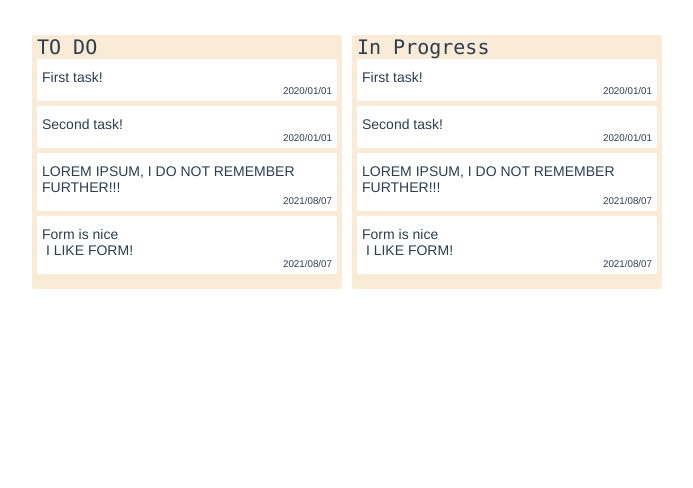
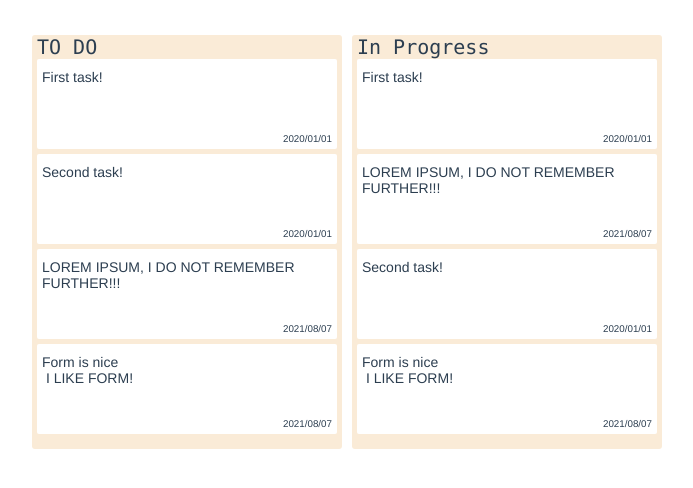
Before and after one commit to DarkoiV/Kanban, a Vue app: page / in a window 1280 px wide. Shown: the top 488 px of the page, without its empty margins (3-696 px from the left). Built offline with nearby package versions, Linux system fonts and the light colour scheme.

Commit message:
Added board component

```diff
--- a/src/App.vue
+++ b/src/App.vue
@@ -1,108 +1,17 @@
 <template>
   <div class="main-body">
-    <List v-for="taskList in boardLists"
-      :pos="taskList.pos"
-      :title="taskList.title"
-      :key="taskList.id"
-      :tasks="taskList.list"
-      @update-description="updateDescription"
-    />
+    <Board/>
   </div>
 </template>
 
 <script>
-import List from './components/List.vue'
+import Board from './components/Board.vue'
 
 export default {
   name: 'App',
 
   components: {
-    List
-  },
-
-  // Store task list(s)
-  data() {
-    return {
-      boardLists: []
-    }
-  },
-
-  // TMP populate multiple task list with predefined tasks
-  created() {
-    this.boardLists = [
-      {
-        pos: 0,
-        title: "TO DO",
-        list: [
-          {
-            id: 1,
-            pos: 0,
-            description: "First task!",
-            due: "2020/01/01"
-          },
-          {
-            id: 2,
-            pos: 1,
-            description: "Second task!",
-            due: "2020/01/01"
-          },
-          {
-            id: 3,
-            pos: 2,
-            description: "LOREM IPSUM, I DO NOT REMEMBER FURTHER!!!",
-            due: "2021/08/07"
-          },
-          {
-            id: 4,
-            pos: 3,
-            description: "Form is nice \n I LIKE FORM!",
-            due: "2021/08/07"
-          }
-        ]
-      },
-      {
-        pos: 1,
-        title: "In Progress",
-        list: [
-          {
-            id: 1,
-            pos: 0,
-            description: "First task!",
-            due: "2020/01/01"
-          },
-          {
-            id: 2,
-            pos: 2,
-            description: "Second task!",
-            due: "2020/01/01"
-          },
-          {
-            id: 3,
-            pos: 1,
-            description: "LOREM IPSUM, I DO NOT REMEMBER FURTHER!!!",
-            due: "2021/08/07"
-          },
-          {
-            id: 4,
-            pos: 3,
-            description: "Form is nice \n I LIKE FORM!",
-            due: "2021/08/07"
-          }
-        ]
-      }
-    ]
-  },
-
-  methods: {
-    // Update description of task
-    updateDescription(listPos, taskID, newDescription) {
-      this.boardLists[listPos].list.map(task =>{
-        if(task.id == taskID){
-          task.description = newDescription;
-        }
-        return task;
-      })
-    }
+    Board
   },
 
 }
--- /dev/null
+++ b/src/components/Board.vue
@@ -0,0 +1,111 @@
+<template>
+    <List v-for="taskList in boardLists"
+      :pos="taskList.pos"
+      :title="taskList.title"
+      :key="taskList.id"
+      :tasks="taskList.tasks"
+      @update-description="updateDescription"
+    />
+</template>
+
+<script>
+import List from './List.vue'
+
+export default {
+  name: 'Board',
+
+  components: {
+    List
+  },
+
+  data() {
+    return {
+      boardLists: []
+    }
+  },
+
+  // TMP populate multiple task list with predefined tasks
+  created() {
+    this.boardLists = [
+      {
+        pos: 0,
+        title: "TO DO",
+        tasks: [
+          {
+            id: 1,
+            pos: 0,
+            description: "First task!",
+            due: "2020/01/01"
+          },
+          {
+            id: 2,
+            pos: 1,
+            description: "Second task!",
+            due: "2020/01/01"
+          },
+          {
+            id: 3,
+            pos: 2,
+            description: "LOREM IPSUM, I DO NOT REMEMBER FURTHER!!!",
+            due: "2021/08/07"
+          },
+          {
+            id: 4,
+            pos: 3,
+            description: "Form is nice \n I LIKE FORM!",
+            due: "2021/08/07"
+          }
+        ]
+      },
+      {
+        pos: 1,
+        title: "In Progress",
+        tasks: [
+          {
+            id: 1,
+            pos: 0,
+            description: "First task!",
+            due: "2020/01/01"
+          },
+          {
+            id: 2,
+            pos: 2,
+            description: "Second task!",
+            due: "2020/01/01"
+          },
+          {
+            id: 3,
+            pos: 1,
+            description: "LOREM IPSUM, I DO NOT REMEMBER FURTHER!!!",
+            due: "2021/08/07"
+          },
+          {
+            id: 4,
+            pos: 3,
+            description: "Form is nice \n I LIKE FORM!",
+            due: "2021/08/07"
+          }
+        ]
+      }
+    ]
+
+    // Sort tasks
+    this.boardLists.forEach(list => {
+      list.tasks.sort( (t1, t2) => t1.pos - t2.pos)
+    })
+  },
+
+  methods: {
+    // Update description of task
+    updateDescription(listPos, taskID, newDescription) {
+      this.boardLists[listPos].tasks.map(task =>{
+        if(task.id == taskID){
+          task.description = newDescription;
+        }
+        return task;
+      })
+    }
+
+  },
+}
+</script>
--- a/src/components/Task.vue
+++ b/src/components/Task.vue
@@ -1,5 +1,5 @@
 <template>
-  <div class="task">
+  <div class="task" ref="taskContainer" draggable="true">
     <p
       class="cardText"
       v-show="editable"
@@ -14,6 +14,7 @@
         ref="textInput"
         @keydown.enter.shift.exact.prevent
         @keydown.enter.shift.exact="saveEdit"
+        @keydown.escape.exact="saveEdit"
         @blur="saveEdit"
         @input="resize"
       />
@@ -44,6 +45,7 @@ export default {
     editTask() {
       this.formEdit = this.taskObject.description;
       this.editable = !this.editable;
+      this.$refs.taskContainer.draggable = false;
 
       this.$nextTick(() => {
         // Resize it
@@ -58,6 +60,7 @@ export default {
     // Send edited task to parent
     saveEdit() {
       this.editable = !this.editable;
+      this.$refs.taskContainer.draggable = true;
 
       // Check if edition changed anything
       if(this.formEdit != this.taskObject.description) {
@@ -80,9 +83,13 @@ export default {
 
 <style scope>
 .task {
+  display: flex;
+  flex-direction: column;
+
   background-color: white;
   border-radius: 2px;
   font-size: 14px;
+  min-height: 75px;
 
   padding: 5px;
   padding-top: 10px;
@@ -95,6 +102,7 @@ textarea {
   resize: none;
 
   width: calc(100% - 12px);
+  min-height: 60px;
   margin: 0;
   padding: 0;
 
@@ -102,6 +110,7 @@ textarea {
 }
 textarea:focus {
   outline: none;
+  outline-width: 0;
 }
 .cardText {
   width: calc(100% - 14px);
@@ -111,5 +120,6 @@ textarea:focus {
 .due {
   font-size: 70%;
   text-align: right;
+  margin-top: auto;
 }
 </style>
```
